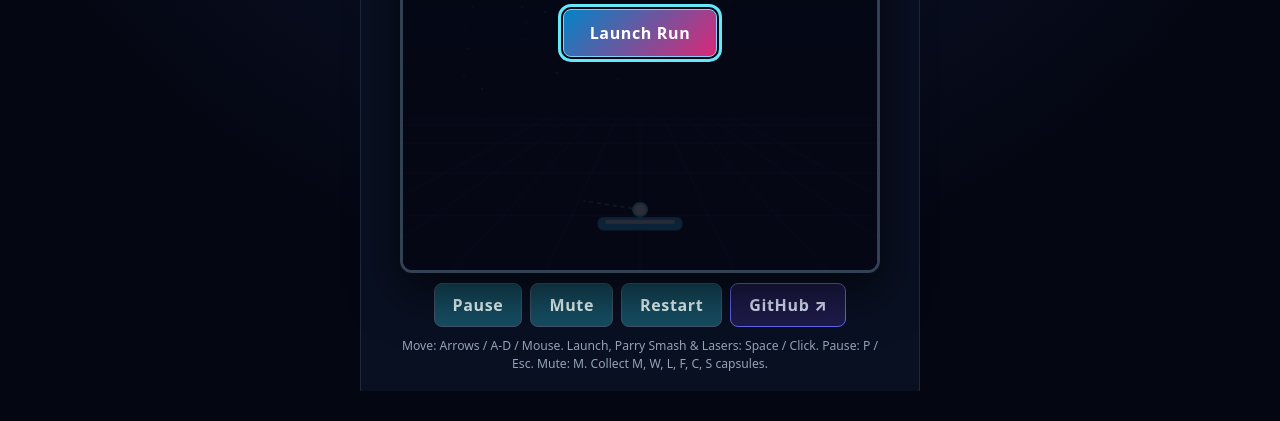
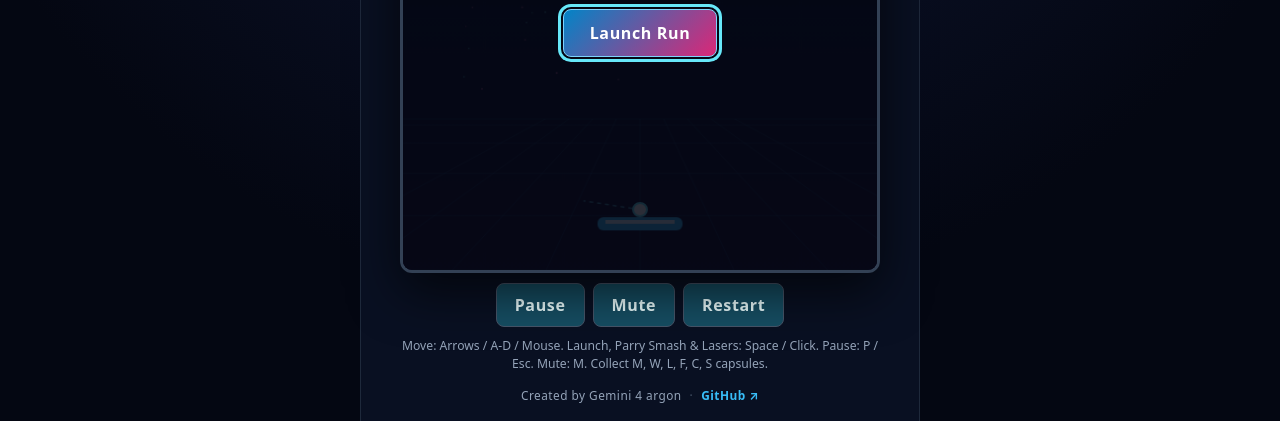
Before and after one commit to mtschoen/breakout, a website built with Vite: page index.html in a window 1280 px wide. Shown: the part 449-870 px from the top of the page. Before the commit the page ends 840 px from the top, so only its background shows below. Built offline with nearby package versions, Linux system fonts and the light colour scheme.

Commit message:
fix: enable desktop screen shake regardless of OS reduced-motion, track mouse outside board, and add footer credit

```diff
--- a/src/engine/input.ts
+++ b/src/engine/input.ts
@@ -46,6 +46,10 @@ export class InputState {
 
     const alreadyHeld = this.keyboardHeldKeys.has(code);
     this.keyboardHeldKeys.add(code);
+
+    if (this.isLeftKey(code) || this.isRightKey(code)) {
+      this.currentPointerPlayfieldX = null;
+    }
 
     if (!alreadyHeld) {
       if (this.isLaunchKey(code)) {
@@ -187,8 +191,10 @@ export class InputState {
   touchButtonDown(control: TouchControl): void {
     if (control === 'left') {
       this.touchLeftHeld = true;
+      this.currentPointerPlayfieldX = null;
     } else if (control === 'right') {
       this.touchRightHeld = true;
+      this.currentPointerPlayfieldX = null;
     } else if (control === 'launch') {
       if (!this.touchLaunchHeld) {
         this.launchPressedQueued = true;
--- a/src/game/game.ts
+++ b/src/game/game.ts
@@ -416,7 +416,7 @@ export class Game {
       this.paddle.x += axisX * this.paddle.speedPixelsPerSecond * deltaSeconds;
     } else if (input.pointerPlayfieldX !== null) {
       const desiredX = input.pointerPlayfieldX - this.paddle.width / 2;
-      const maximumStep = this.paddle.speedPixelsPerSecond * 1.85 * deltaSeconds;
+      const maximumStep = this.paddle.speedPixelsPerSecond * 2.6 * deltaSeconds;
       const difference = desiredX - this.paddle.x;
       if (Math.abs(difference) <= maximumStep) {
         this.paddle.x = desiredX;
--- a/src/main.ts
+++ b/src/main.ts
@@ -63,25 +63,14 @@ export function boot(): { game: Game; audioEngine: AudioEngine } {
     throw new Error('Missing #app element');
   }
 
-  const reducedMotionQuery =
-    typeof window.matchMedia === 'function'
-      ? window.matchMedia('(prefers-reduced-motion: reduce)')
-      : null;
-
   const audioEngine = new AudioEngine();
   const game = new Game({
     audio: audioEngine,
     initialHighScore: readStoredHighScore(),
     onHighScoreChange: writeStoredHighScore,
-    reducedMotion: reducedMotionQuery?.matches ?? false,
+    reducedMotion: false,
   });
   const input = new InputState();
-
-  if (reducedMotionQuery !== null && typeof reducedMotionQuery.addEventListener === 'function') {
-    reducedMotionQuery.addEventListener('change', (event) => {
-      game.setReducedMotion(event.matches);
-    });
-  }
 
   const cabinet = createElement('main', 'cabinet');
   const header = createElement('header', 'cabinet-header');
@@ -146,18 +135,24 @@ export function boot(): { game: Game; audioEngine: AudioEngine } {
   muteButton.type = 'button';
   const controlsRestartButton = createElement('button', 'control-button', 'Restart');
   controlsRestartButton.type = 'button';
-  const sourceLink = createElement('a', 'control-button source-link', 'GitHub ↗');
-  sourceLink.href = 'https://github.com/mtschoen/breakout';
-  sourceLink.target = '_blank';
-  sourceLink.rel = 'noopener noreferrer';
-  sourceLink.setAttribute('aria-label', 'View Prism Breakout on GitHub (opens in a new tab)');
-  controlsBar.append(pauseButton, muteButton, controlsRestartButton, sourceLink);
+  controlsBar.append(pauseButton, muteButton, controlsRestartButton);
 
   const helpText = createElement(
     'p',
     'help-text',
     'Move: Arrows / A-D / Mouse. Launch, Parry Smash & Lasers: Space / Click. Pause: P / Esc. Mute: M. Collect M, W, L, F, C, S capsules.',
   );
+
+  const footer = createElement('footer', 'cabinet-footer');
+  const creditText = createElement('span', 'credit-text', 'Created by Gemini 4 argon');
+  const footerSeparator = createElement('span', 'footer-separator', '·');
+  footerSeparator.setAttribute('aria-hidden', 'true');
+  const sourceLink = createElement('a', 'source-link', 'GitHub ↗');
+  sourceLink.href = 'https://github.com/mtschoen/breakout';
+  sourceLink.target = '_blank';
+  sourceLink.rel = 'noopener noreferrer';
+  sourceLink.setAttribute('aria-label', 'View Prism Breakout on GitHub (opens in a new tab)');
+  footer.append(creditText, footerSeparator, sourceLink);
 
   const touchDeck = createElement('div', 'touch-deck');
   touchDeck.setAttribute('role', 'group');
@@ -190,7 +185,7 @@ export function boot(): { game: Game; audioEngine: AudioEngine } {
   const touchButtons = [leftButton, rightButton, launchButton];
   touchDeck.append(leftButton, rightButton, launchButton);
 
-  cabinet.append(header, hudBar, stageFrame, controlsBar, helpText, touchDeck);
+  cabinet.append(header, hudBar, stageFrame, controlsBar, helpText, footer, touchDeck);
   application.replaceChildren(cabinet);
 
   const touchPointers = new Map<number, TouchControl>();
@@ -260,11 +255,13 @@ export function boot(): { game: Game; audioEngine: AudioEngine } {
     input.setPointerPlayfieldX(normalizedX);
   }
 
+  window.addEventListener('pointermove', (event) => {
+    if (!touchPointers.has(event.pointerId)) {
+      updateCanvasPointerPosition(event.clientX);
+    }
+  });
   canvas.addEventListener('pointermove', (event) => {
     updateCanvasPointerPosition(event.clientX);
-  });
-  canvas.addEventListener('pointerleave', () => {
-    input.setPointerPlayfieldX(null);
   });
   canvas.addEventListener('pointerdown', (event) => {
     audioEngine.handleUserGesture();
--- a/src/style.css
+++ b/src/style.css
@@ -197,20 +197,6 @@ canvas.game-canvas {
   font-weight: 800;
   padding: 10px 18px;
   letter-spacing: 0.04em;
-  text-decoration: none;
-  display: inline-flex;
-  align-items: center;
-}
-
-.source-link {
-  background: #1e1b4b;
-  border-color: #6366f1;
-  color: #e0e7ff;
-}
-
-.source-link:focus-visible {
-  outline: 3px solid #67e8f9;
-  outline-offset: 2px;
 }
 
 .primary-button {
@@ -244,9 +230,46 @@ canvas.game-canvas {
   color: #94a3b8;
 }
 
+.cabinet-footer {
+  margin-top: auto;
+  padding-top: 4px;
+  display: flex;
+  align-items: center;
+  justify-content: center;
+  gap: 8px;
+  font-size: 0.74rem;
+  color: #64748b;
+  letter-spacing: 0.04em;
+}
+
+.credit-text {
+  color: #94a3b8;
+}
+
+.footer-separator {
+  color: #475569;
+}
+
+.source-link {
+  color: #38bdf8;
+  font-weight: 700;
+  text-decoration: none;
+}
+
+.source-link:hover {
+  color: #7dd3fc;
+  text-decoration: underline;
+}
+
+.source-link:focus-visible {
+  outline: 2px solid #67e8f9;
+  outline-offset: 2px;
+  border-radius: 4px;
+}
+
 @media (max-height: 760px) {
   .stage-frame {
-    max-height: calc(100vh - 168px);
+    max-height: calc(100vh - 180px);
   }
   .help-text {
     display: none;
```
Also changed, not shown: tests/main.test.ts (+9 -13 lines).
